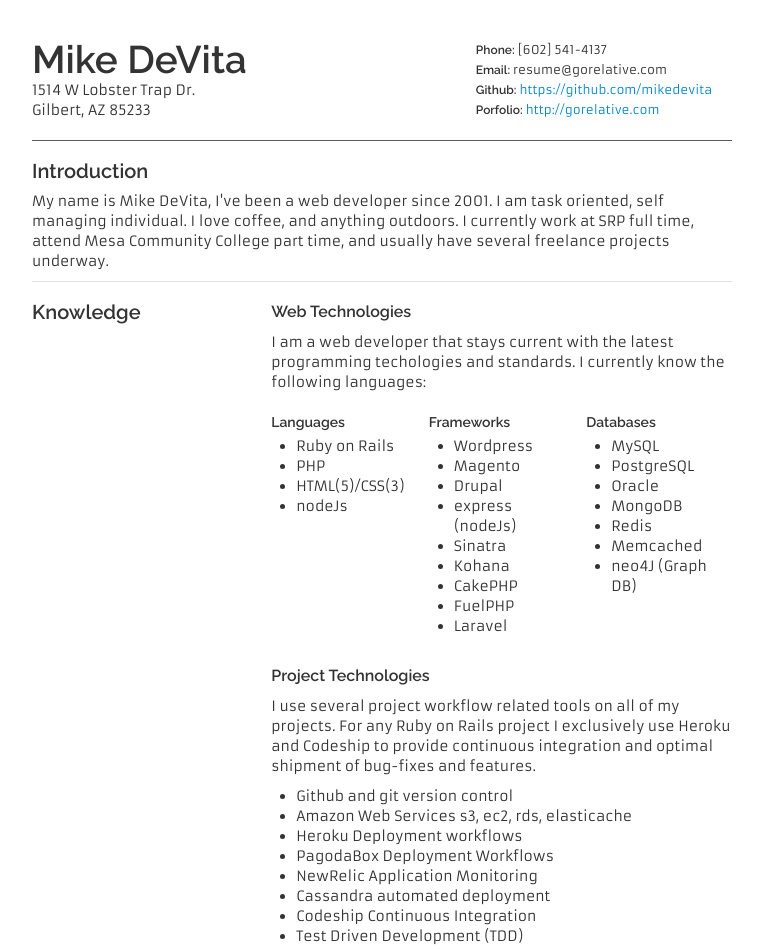
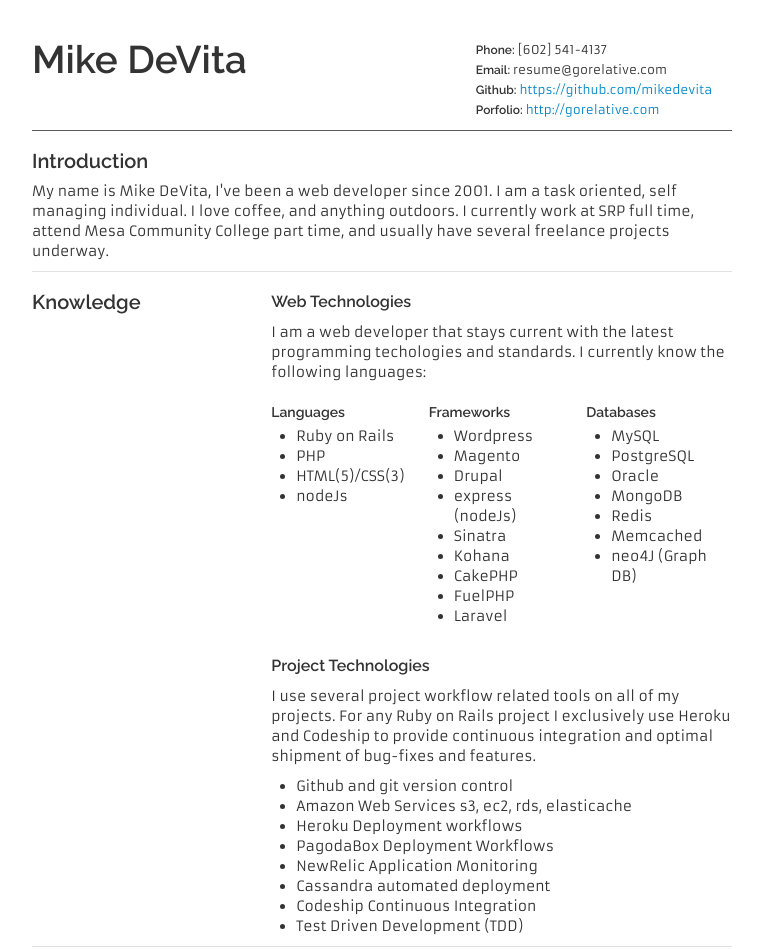
Before and after one commit to mikedevita/resume, a plain HTML site: page index.html in a window 1280 px wide. Shown: the top 949 px of the page, without its empty margins (258-1018 px from the left). Drawn offline with Linux system fonts and the light colour scheme.

Commit message:
removed address and fixed typos

```diff
--- a/index.html
+++ b/index.html
@@ -26,7 +26,6 @@
 					<div class="row-fluid">
 						<div class="span6 name">
 							<h1>Mike DeVita</h1>
-							<address>1514 W Lobster Trap Dr.<br>Gilbert, AZ 85233</address>
 						</div>
 						<div class="offset1 span5 contact-information">
 							<ul>
@@ -48,7 +47,7 @@
 					</div>
 					<div class="row-fluid">
 						<section class="span12">
-							<p>My name is Mike DeVita, I've been a web developer since 2001. I am task oriented, self managing individual. I love coffee, and anything outdoors. I currently work at SRP full time, attend Mesa Community College part time, and usually have several freelance projects underway. </p>
+							<p>My name is Mike DeVita, I've been a web developer since 2001. I am a task oriented, self managing individual. I love coffee, and anything outdoors. I currently work at SRP full time, attend Mesa Community College part time, and usually have several freelance projects underway. </p>
 						</section>
 					</div>
 				</article>
```
